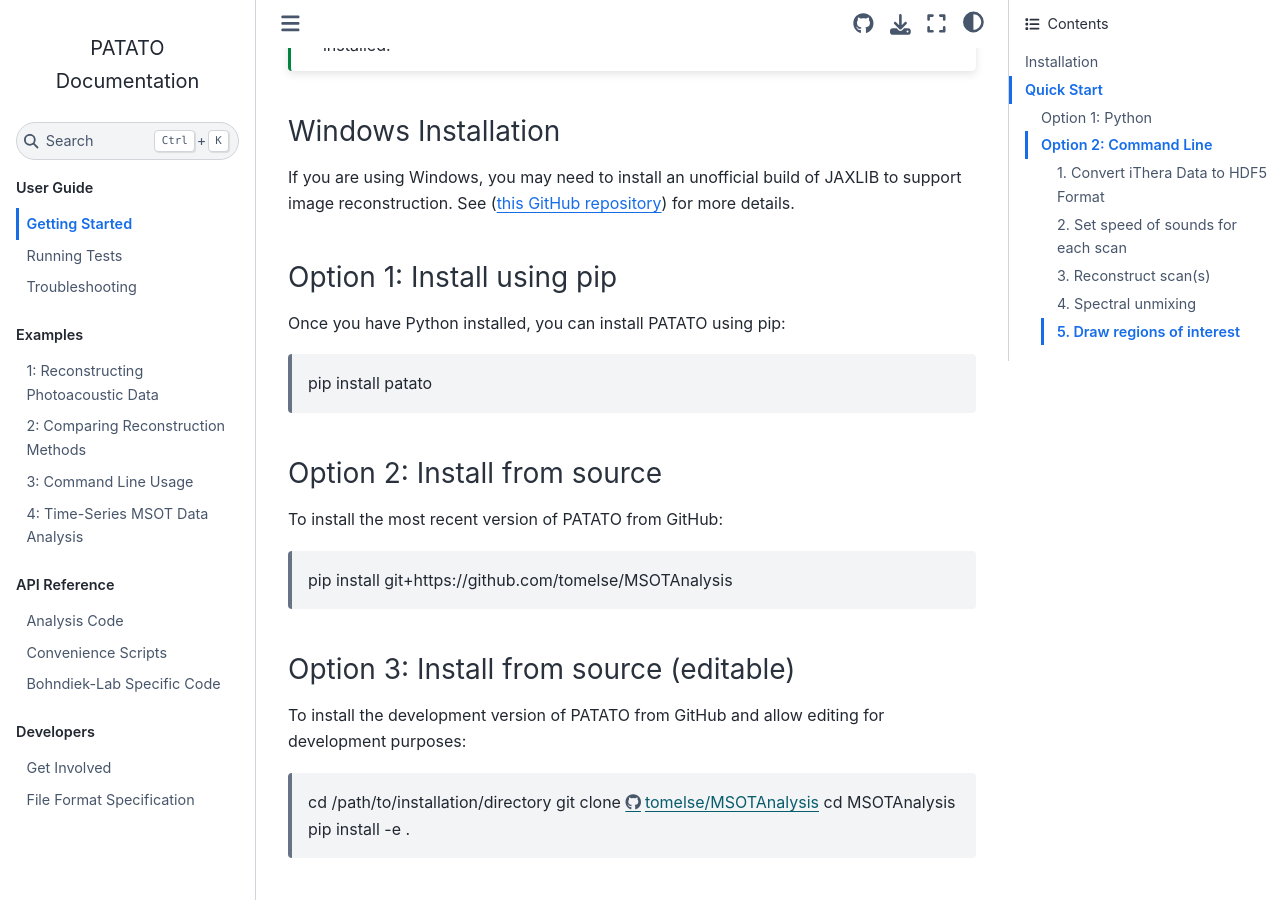
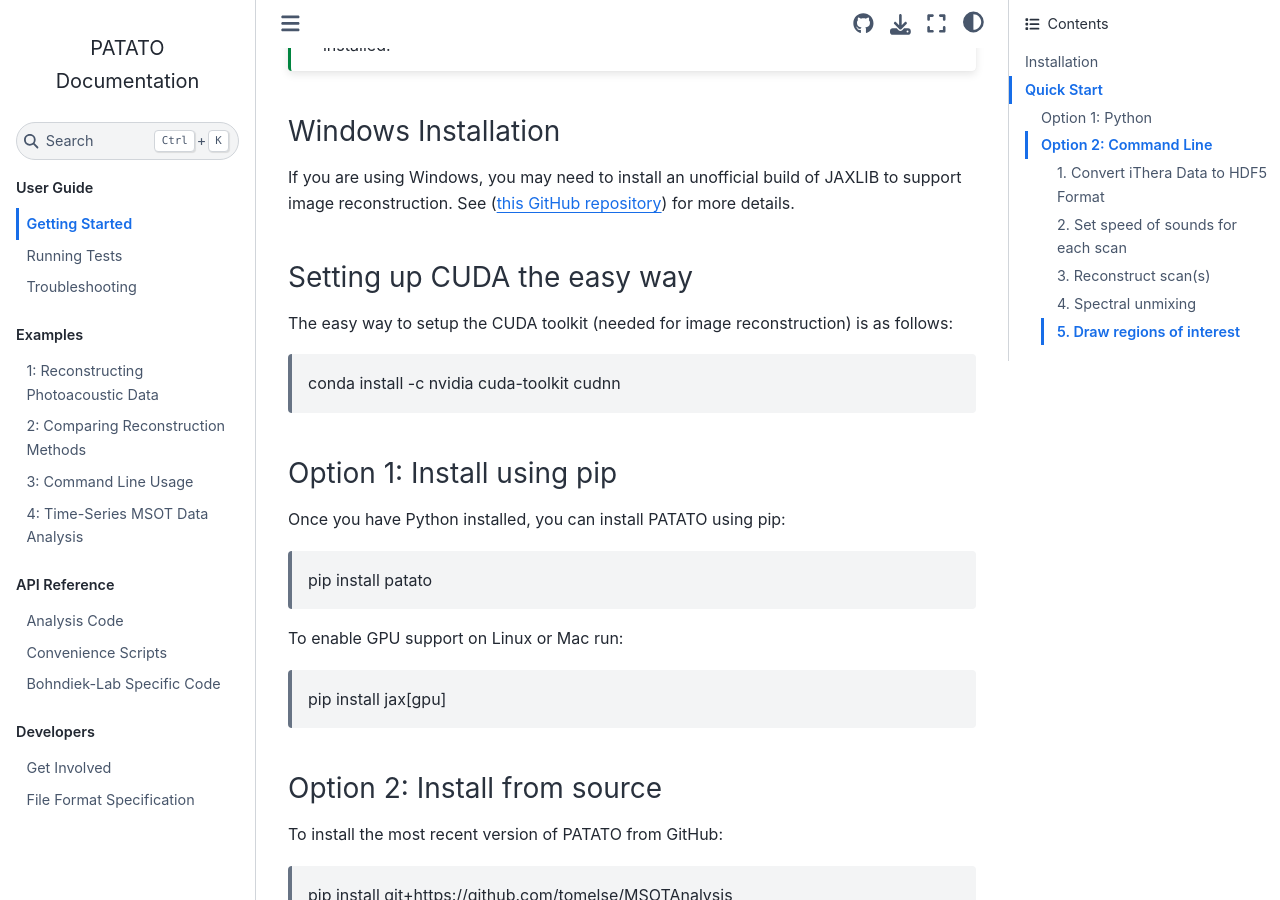
Before and after one commit to BohndiekLab/patato, a Sphinx documentation site: the page built from docs/intro/01_gettingstarted.rst, in a window 1280 px wide and 900 px high, scrolled down 840 px. Built offline with Sphinx 7.4.7 and the Sphinx Book theme 1.1.4, drawn with Linux system fonts in a browser that asks for light colours.

```diff
--- a/docs/intro/01_gettingstarted.rst
+++ b/docs/intro/01_gettingstarted.rst
@@ -31,12 +31,23 @@ Windows Installation
 If you are using Windows, you may need to install an unofficial build of JAXLIB to support image
 reconstruction. See (`this GitHub repository <https://github.com/cloudhan/jax-windows-builder>`_) for more details.
 
+Setting up CUDA the easy way
+-------------------------------------
+
+The easy way to setup the CUDA toolkit (needed for image reconstruction) is as follows:
+
+    conda install -c nvidia cuda-toolkit cudnn
+
 Option 1: Install using pip
 ------------------------------------------------------
 
 Once you have Python installed, you can install PATATO using pip:
 
     pip install patato
+
+To enable GPU support on Linux or Mac run:
+
+    pip install jax[gpu]
 
 Option 2: Install from source
 ------------------------------------
--- a/pyproject.toml
+++ b/pyproject.toml
@@ -73,7 +73,7 @@ msot-convert-simpa = "patato.convenience_scripts.convert_simpa:main"
 [tool.setuptools.package-data]
 "patato.unmixing.spectra.spectra_files" = ["*.csv", "*.txt"]
 "patato.recon.recon_presets" = ["*.json"]
-"patato.unmixed.unmixed_presets" = ["*.json"]
+"patato.unmixing.unmixed_presets" = ["*.json"]
 
 [tool.setuptools.exclude-package-data]
 "*" = [".gitattributes", ".gitignore"]
```
